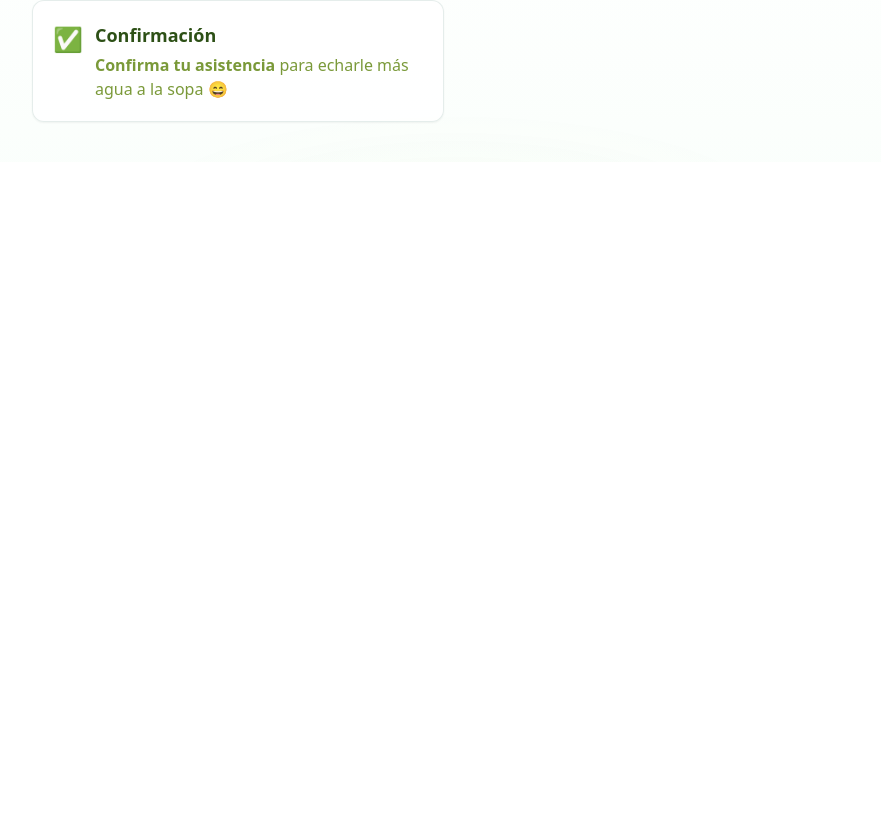
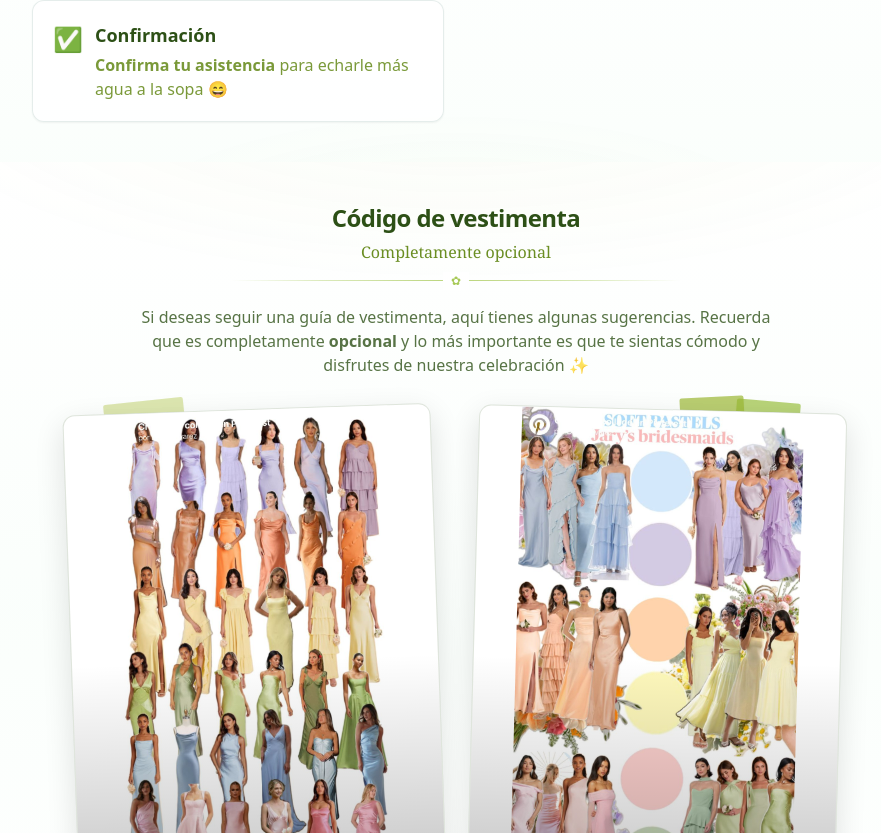
Before and after one commit to cerciber/invitation, a Next.js app: page / in a window 1280 px wide. Shown: the part 1967-2800 px from the top of the page, without its empty margins (184-1065 px from the left). Before the commit the page ends 2129 px from the top, so only its background shows below. Built offline with nearby package versions, Linux system fonts and the light colour scheme.

Commit message:
feat: dress code

```diff
--- a/src/app/page.tsx
+++ b/src/app/page.tsx
@@ -3,6 +3,7 @@ import { CountdownSection } from '@/components/sections/CountdownSection'
 import { StorySection } from '@/components/sections/StorySection'
 import { LocationSection } from '@/components/sections/LocationSection'
 import { ConsiderationsSection } from '@/components/sections/ConsiderationsSection'
+import { DressCodeSection } from '@/components/sections/DressCodeSection'
 
 export default function HomePage() {
   return (
@@ -12,6 +13,7 @@ export default function HomePage() {
       <CountdownSection />
       <LocationSection />
       <ConsiderationsSection />
+      <DressCodeSection />
     </main>
   )
 }
--- /dev/null
+++ b/src/components/sections/DressCodeSection.tsx
@@ -0,0 +1,167 @@
+'use client'
+
+import { useEffect, useRef, useState } from 'react'
+import { useSearchParams } from 'next/navigation'
+import Image from 'next/image'
+import { getGuestByCode } from '@/data/guests'
+import { getTexts } from '@/data/dogTexts'
+
+export function DressCodeSection() {
+  const containerRef = useRef<HTMLDivElement>(null)
+  const [isInView, setIsInView] = useState(false)
+  const [mouse, setMouse] = useState({ x: 0, y: 0 })
+
+  // Obtener información del invitado para modo perro
+  const searchParams = useSearchParams()
+  const code = typeof searchParams.get('codigo') === 'string' ? searchParams.get('codigo') : undefined
+  const guestInfo = code ? getGuestByCode(code) : null
+  const dogTexts = getTexts(guestInfo?.dog || false)
+
+  useEffect(() => {
+    const element = containerRef.current
+    if (!element) return
+    const observer = new IntersectionObserver(
+      ([entry]) => setIsInView(entry.isIntersecting && entry.intersectionRatio > 0.1),
+      { root: null, threshold: [0, 0.1, 0.25, 0.5, 0.75, 1] }
+    )
+    observer.observe(element)
+    return () => observer.disconnect()
+  }, [])
+
+  // Parallax sutil con el mouse
+  useEffect(() => {
+    const el = containerRef.current
+    if (!el) return
+    const onMove = (e: MouseEvent) => {
+      const rect = el.getBoundingClientRect()
+      const x = (e.clientX - (rect.left + rect.width / 2)) / rect.width
+      const y = (e.clientY - (rect.top + rect.height / 2)) / rect.height
+      setMouse({ x, y })
+    }
+    window.addEventListener('mousemove', onMove, { passive: true })
+    return () => window.removeEventListener('mousemove', onMove)
+  }, [])
+
+  const getParallax = (intensity = 8) => {
+    // Desactivar parallax en móvil para mejor rendimiento
+    if (typeof window !== 'undefined' && window.innerWidth < 768) {
+      return {}
+    }
+    return {
+      transform: `translate3d(${(mouse.x * intensity).toFixed(2)}px, ${(mouse.y * intensity).toFixed(2)}px, 0)`
+    }
+  }
+
+  return (
+    <section className="relative py-8 sm:py-10 bg-gradient-to-b from-white via-green-50/30 to-white overflow-hidden">
+      {/* Fondo decorativo */}
+      <div
+        aria-hidden
+        className="pointer-events-none absolute inset-0 opacity-60"
+        style={{
+          background:
+            'radial-gradient(1000px 360px at 50% -10%, rgba(167,201,87,0.10), transparent 60%), radial-gradient(700px 260px at 50% 110%, rgba(167,201,87,0.08), transparent 60%)',
+        }}
+      />
+
+      <div
+        ref={containerRef}
+        className={`relative z-10 w-full max-w-4xl mx-auto px-4 sm:px-6 scroll-reveal ${isInView ? 'is-visible' : 'is-hidden'}`}
+      >
+        {/* Encabezado */}
+        <div className="text-center reveal-header">
+          <h3 className="text-xl sm:text-2xl font-semibold tracking-tight text-[#2d5016]">
+            {dogTexts?.dressCodeTitle || 'Código de vestimenta'}
+          </h3>
+          <p className="mt-1.5 text-[#6b8e23] font-serif text-sm sm:text-base">
+            {dogTexts?.dressCodeSubtitle || 'Completamente opcional'}
+          </p>
+        </div>
+
+        {/* Divisor */}
+        <div className="mt-4 max-w-md mx-auto reveal-divider">
+          <div className="floral-divider" />
+        </div>
+
+        {/* Descripción */}
+        <div className="mt-6 text-center max-w-2xl mx-auto px-2">
+          <p
+            className="text-[#2d5016]/80 text-sm sm:text-base leading-relaxed"
+            dangerouslySetInnerHTML={{
+              __html: (dogTexts?.dressCodeDescription ||
+                'Si deseas seguir una guía de vestimenta, aquí tienes algunas sugerencias. Recuerda que es completamente **opcional** y lo más importante es que te sientas cómodo y disfrutes de nuestra celebración ✨'
+              ).replace(/\*\*(.*?)\*\*/g, '<strong>$1</strong>')
+            }}
+          />
+        </div>
+
+        {/* Galería de códigos de vestimenta para damas */}
+        <div className="relative mt-8 grid grid-cols-1 sm:grid-cols-2 gap-6 sm:gap-8 max-w-3xl mx-auto">
+          {/* Card 1 - Opción 1 para Damas */}
+          <div
+            className="relative group"
+            style={getParallax(8)}
+          >
+            {/* Cinta decorativa */}
+            <div className="absolute -top-2 left-4 sm:left-8 w-16 sm:w-20 h-5 sm:h-6 bg-[#d4e09b]/80 rotate-[-6deg] rounded-[2px] shadow-sm" />
+            <figure className="relative bg-white rounded-xl shadow-[0_10px_30px_rgba(0,0,0,0.12)] border border-[#2d5016]/15 rotate-[-2deg] transition-transform duration-300 group-hover:rotate-[-0.5deg]">
+              <div className="relative w-full h-96 sm:h-[500px]">
+                <Image
+                  src="/assets/dress-code-1.jpeg"
+                  alt="Código de vestimenta para damas - Opción 1"
+                  fill
+                  className="object-contain rounded-t-xl"
+                  sizes="(max-width: 1024px) 100vw, 50vw"
+                />
+                <div className="absolute inset-0 bg-gradient-to-t from-black/25 via-transparent to-transparent rounded-t-xl" />
+              </div>
+              <figcaption className="px-4 sm:px-6 py-3 sm:py-4">
+                <h4 className="text-[#2d5016] font-semibold text-base sm:text-lg text-center">
+                  {dogTexts?.womenDressCodeTitle || 'Opción 1'}
+                </h4>
+              </figcaption>
+            </figure>
+          </div>
+
+          {/* Card 2 - Opción 2 para Damas */}
+          <div
+            className="relative group"
+            style={getParallax(10)}
+          >
+            {/* Cinta decorativa doble */}
+            <div className="absolute -top-2 right-6 sm:right-10 w-16 sm:w-18 h-5 sm:h-6 bg-[#a7c957]/80 rotate-[5deg] rounded-[2px] shadow-sm" />
+            <div className="absolute -top-3 right-16 sm:right-24 w-14 sm:w-16 h-5 sm:h-6 bg-[#9cb834]/70 rotate-[-3deg] rounded-[2px] shadow-sm" />
+            <figure className="relative bg-white rounded-xl shadow-[0_10px_30px_rgba(0,0,0,0.12)] border border-[#2d5016]/15 rotate-[1.5deg] transition-transform duration-300 group-hover:rotate-[0.5deg]">
+              <div className="relative w-full h-96 sm:h-[500px]">
+                <Image
+                  src="/assets/dress-code-2.jpeg"
+                  alt="Código de vestimenta para damas - Opción 2"
+                  fill
+                  className="object-contain rounded-t-xl"
+                  sizes="(max-width: 1024px) 100vw, 50vw"
+                />
+                <div className="absolute inset-0 bg-gradient-to-t from-black/25 via-transparent to-transparent rounded-t-xl" />
+              </div>
+              <figcaption className="px-4 sm:px-6 py-3 sm:py-4">
+                <h4 className="text-[#2d5016] font-semibold text-base sm:text-lg text-center">
+                  {dogTexts?.womenDressCodeTitle || 'Opción 2'}
+                </h4>
+              </figcaption>
+            </figure>
+          </div>
+        </div>
+
+        {/* Nota adicional */}
+        <div className="mt-8 text-center px-4">
+          <p className="text-[#6b8e23] text-xs sm:text-sm italic leading-relaxed">
+            {dogTexts?.dressCodeNote ||
+              '💡 Recuerda: El blanco está reservado para los novios. ¡Lo importante es que vengas y celebres con nosotros!'
+            }
+          </p>
+        </div>
+      </div>
+    </section>
+  )
+}
+
+export default DressCodeSection
--- a/src/data/dogTexts.ts
+++ b/src/data/dogTexts.ts
@@ -57,6 +57,14 @@ export interface DogTexts {
   // StorySection (si existe)
   storyTitle?: string;
   storySubtitle?: string;
+
+  // DressCodeSection
+  dressCodeTitle?: string;
+  dressCodeSubtitle?: string;
+  dressCodeDescription?: string;
+  womenDressCodeTitle?: string;
+  womenDressCodeDescription?: string;
+  dressCodeNote?: string;
 }
 
 export const dogTexts: DogTexts = {
@@ -112,7 +120,15 @@ export const dogTexts: DogTexts = {
   googleMapsButton: "¡Au au Google!",
   wazeButton: "¡Wof Waze!",
   address: "¡Guau Wof, Wof Wof, Guau Guau!",
-  fallbackText: "¡Wof wof wof!"
+  fallbackText: "¡Wof wof wof!",
+
+  // DressCodeSection
+  dressCodeTitle: "¡Wof wof guau!",
+  dressCodeSubtitle: "¡Au au au! 🐕",
+  dressCodeDescription: "¡**Guau guau**! ¡Wof wof wof! ¡Au au! **¡Guau!** ¡wof wof wof! ✨",
+  womenDressCodeTitle: "¡Au au!",
+  womenDressCodeDescription: "¡Guau wof! ¡Au au! ¡Wof wof guau!",
+  dressCodeNote: "💡 ¡Guau guau! ¡**Wof wof**! ¡Au au au wof wof! 🐾"
 };
 
 // Función para obtener textos según si es perro o no
```
Also changed, not shown: public/assets/dress-code-1.jpeg (added), public/assets/dress-code-2.jpeg (added).
